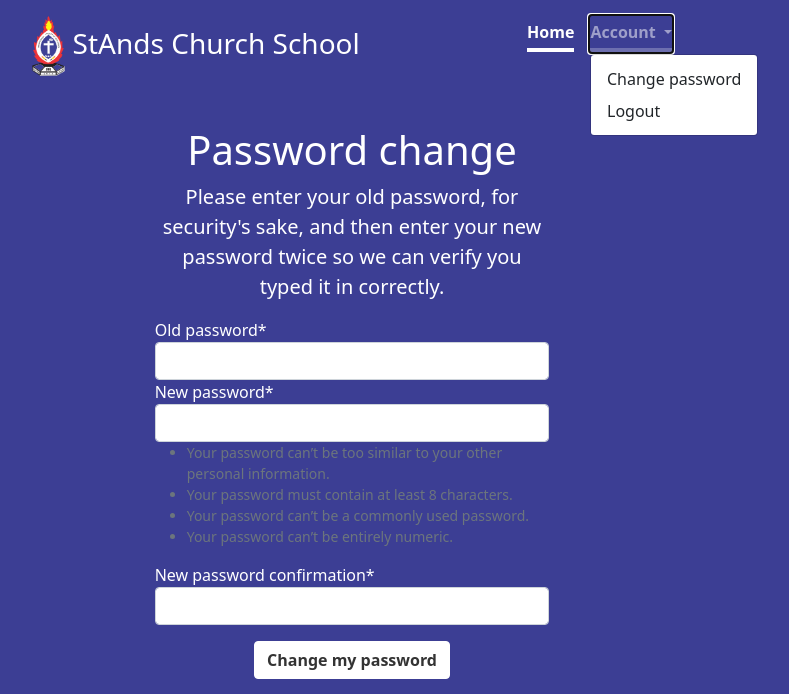
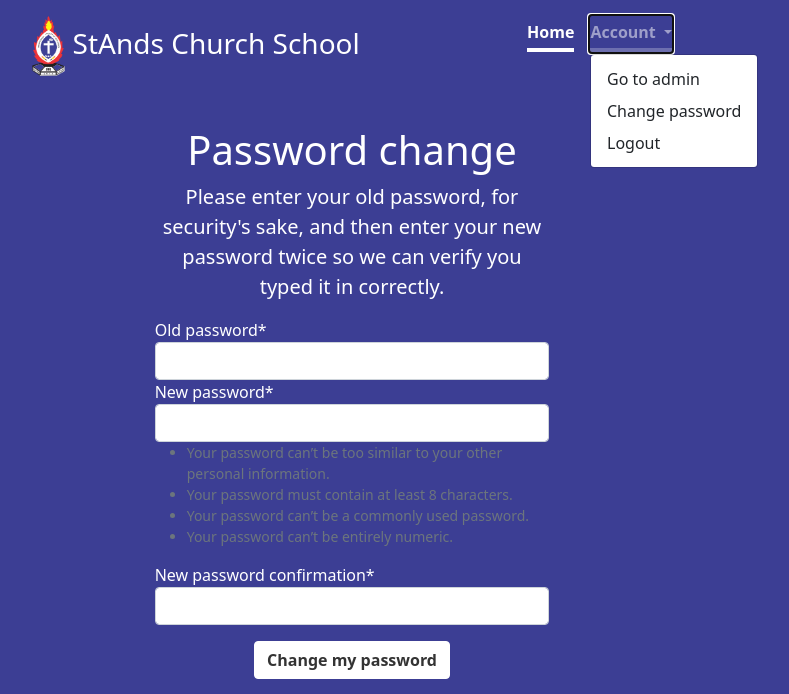
Before and after one commit to harisonmg/church-ims, a Django app: page /accounts/password_change/ in a window 1280 px wide, after a click on "Account". Shown: the top 694 px of the page, without its empty margins (288-1077 px from the left). Run offline with Django 3.2, Linux system fonts and the light colour scheme; the visitor is signed in with stand-in values (Sample User, id 1); some libraries are stand-ins or nearby versions.

Commit message:
Updated navigation links

```diff
--- a/templates/navigation.html
+++ b/templates/navigation.html
@@ -14,6 +14,9 @@
           Account
         </a>
         <ul class="dropdown-menu" aria-labelledby="navbarDropdownMenuLink">
+          {% if user.is_staff %}
+            <li><a class="dropdown-item" href="{% url 'admin:index' %}">Go to admin</a></li>
+          {% endif %}
           <li><a class="dropdown-item" href="{% url 'accounts:password_change' %}">Change password</a></li>
           <li><a class="dropdown-item" href="{% url 'accounts:logout' %}">Logout</a></li>
         </ul>
```
